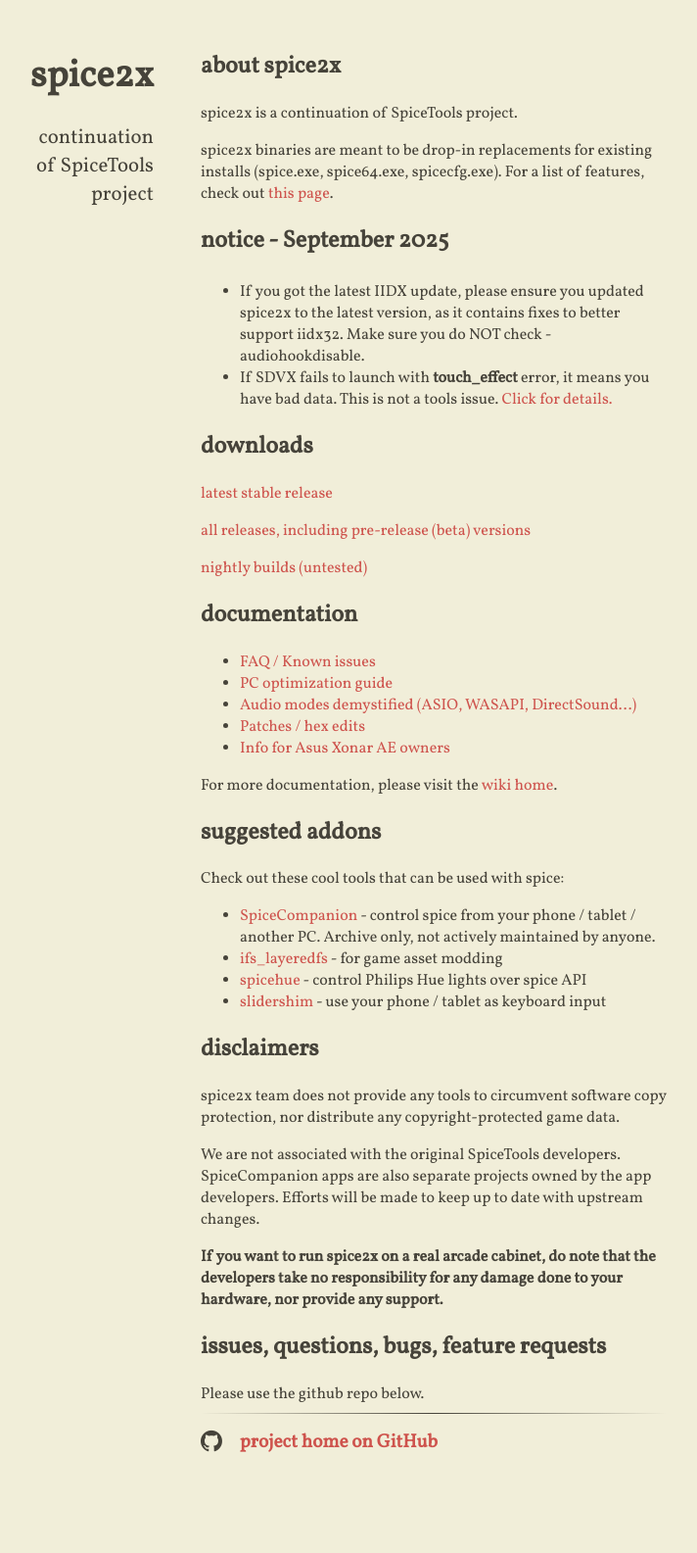
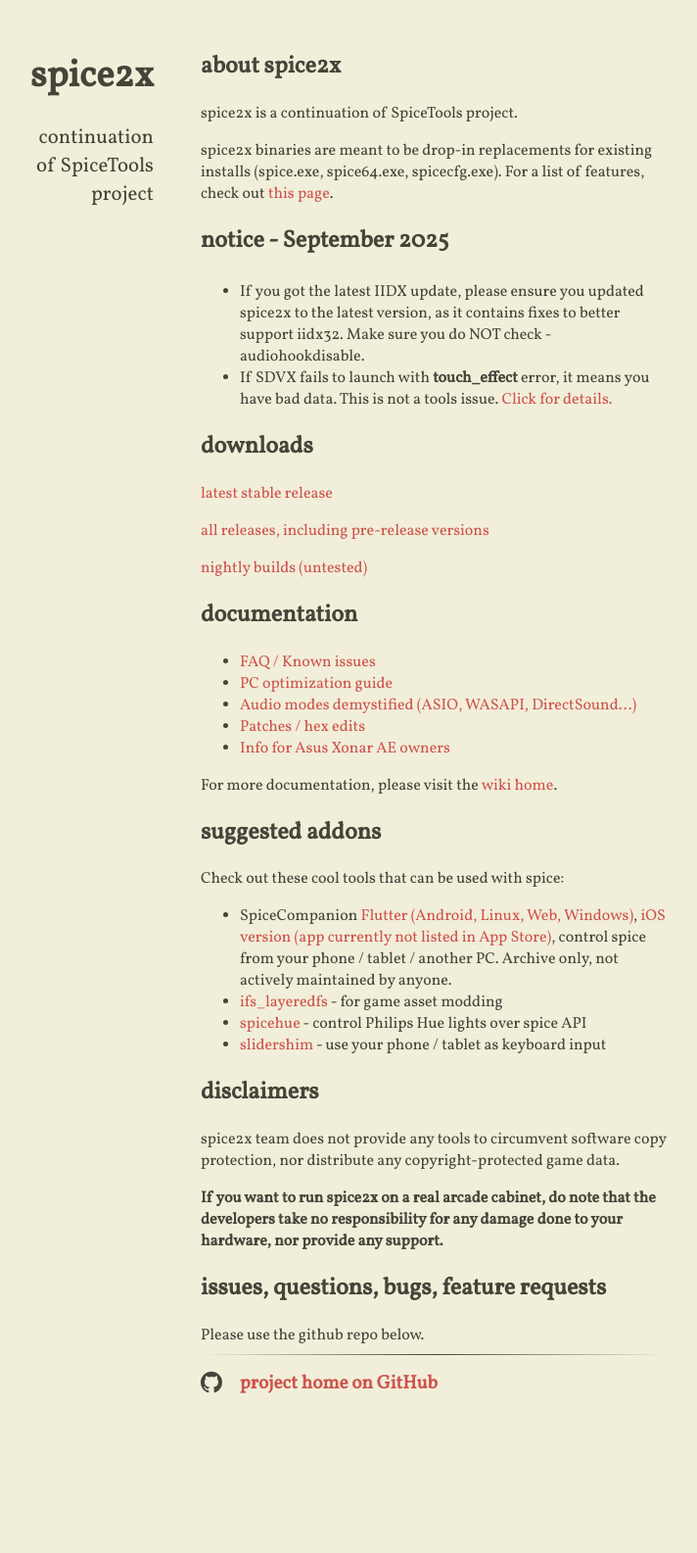
Before and after one commit to spice2x/spice2x.github.io, a Jekyll site: the page built from docs/index.html, in a window 1280 px wide. Shown: the whole page at 98% size, without its empty margins (299-1011 px from the left). Built offline with Jekyll 4.4.1, drawn with Linux system fonts in a browser that asks for light colours; nearby versions of some CDN libraries; after the commit the page ends 1525 px from its top, so only the background shows below that.

Commit message:
clean up

```diff
--- a/docs/_includes/content.html
+++ b/docs/_includes/content.html
@@ -25,7 +25,7 @@
 
 <p><a class="download-link" href="https://github.com/spice2x/spice2x.github.io/releases/latest">latest stable release</a></p>
 
-<p><a class="download-link" href="https://github.com/spice2x/spice2x.github.io/releases">all releases, including pre-release (beta) versions</a></p>
+<p><a class="download-link" href="https://github.com/spice2x/spice2x.github.io/releases">all releases, including pre-release versions</a></p>
 
 <p><a class="download-link" href="https://nightly.link/spice2x/spice2x.github.io/workflows/ci/main">nightly builds (untested)</a></p>
 
@@ -56,8 +56,9 @@
 Check out these cool tools that can be used with spice:
 
 <ul>
-  <li>
-    <a href="https://github.com/spice2x/spicecompanion_archive/releases">SpiceCompanion</a> -
+  <li>SpiceCompanion
+    <a href="https://github.com/spice2x/spicecompanion_archive/releases">Flutter (Android, Linux, Web, Windows)</a>,
+    <a href="https://github.com/rodepanda/SpiceCompanion">iOS version (app currently not listed in App Store)</a>,
     control spice from your phone / tablet / another PC. Archive only, not actively maintained by anyone.
   </li>
   <li>
@@ -75,10 +76,6 @@
 
 <p>spice2x team does not provide any tools to circumvent software copy protection, nor distribute any copyright-protected game data.</p>
 
-<p>We are not associated with the original SpiceTools developers.
-  SpiceCompanion apps are also separate projects owned by the app developers.
-  Efforts will be made to keep up to date with upstream changes.</p>
-
 <p>
 <strong>If you want to run spice2x on a real arcade cabinet, do note that the developers take no responsibility for any damage done to your hardware, nor provide any support.</strong>
 </p>
```
